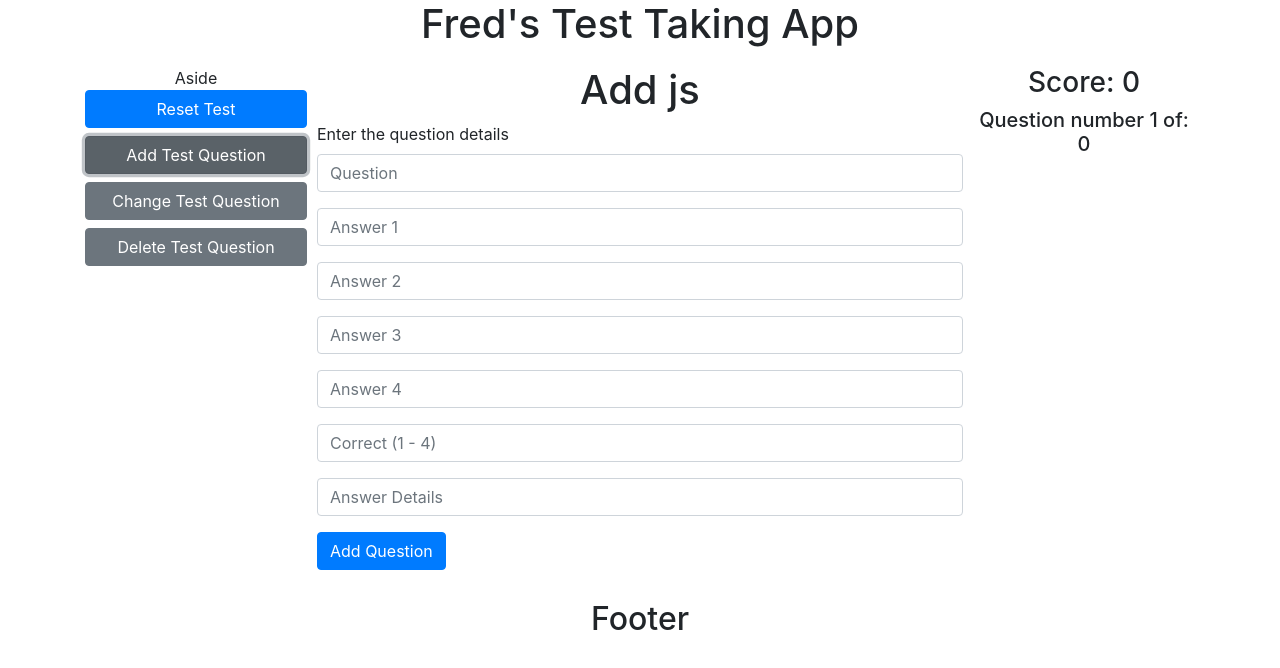
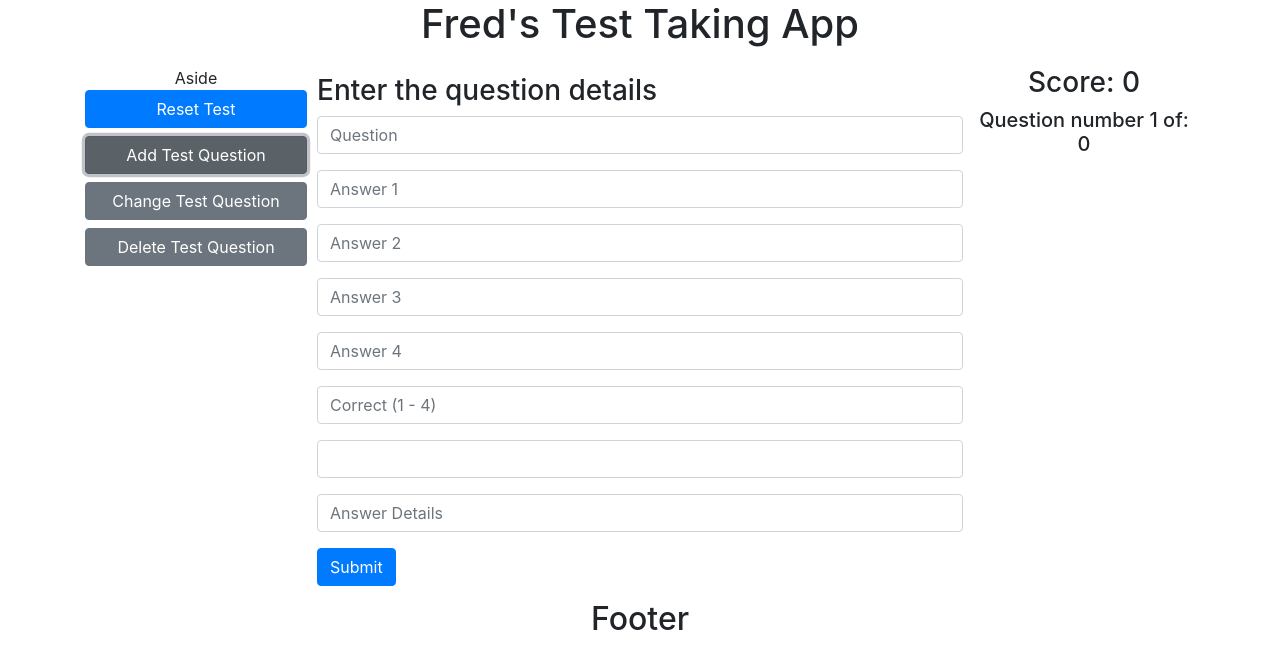
Before and after one commit to fkaesmann/final_project, a React (Create React App) app in the folder testtaker_client/: page / in a window 1280 px wide. Both pictures are taken after a click on the button "Add Test Question". Shown: the top 668 px of the page. Built offline with nearby package versions, Linux system fonts and the light colour scheme; no server answers.

Commit message:
update working

```diff
--- a/testtaker_client/src/components/Add.js
+++ b/testtaker_client/src/components/Add.js
@@ -22,13 +22,13 @@ class Add extends Component {
   handleSubmit(event) {
     event.preventDefault();
 
-    console.log("question => ", event.target.formQuestion.value);
-    console.log("Answer 1 => ", event.target.formAnswer1.value);
-    console.log("Answer 2 => ", event.target.formAnswer2.value);
-    console.log("Answer 3 => ", event.target.formAnswer3.value);
-    console.log("Answer 4 => ", event.target.formAnswer4.value);
-    console.log("Correct => ", event.target.formCorrectNumber.value);
-    console.log("Details => ", event.target.formDetails.value);
+    // console.log("question => ", event.target.formQuestion.value);
+    // console.log("Answer 1 => ", event.target.formAnswer1.value);
+    // console.log("Answer 2 => ", event.target.formAnswer2.value);
+    // console.log("Answer 3 => ", event.target.formAnswer3.value);
+    // console.log("Answer 4 => ", event.target.formAnswer4.value);
+    // console.log("Correct => ", event.target.formCorrectNumber.value);
+    // console.log("Details => ", event.target.formDetails.value);
     // if (this.props.notice) {
     this.props.handleSubmit(event, {
       question: event.target.formQuestion.value,
@@ -37,7 +37,8 @@ class Add extends Component {
       answer3: event.target.formAnswer3.value,
       answer4: event.target.formAnswer4.value,
       correctAnswer: event.target.formCorrectNumber.value,
-      details: event.target.formDetails.value
+      details: event.target.formDetails.value,
+      id: event.target.formId.value
     });
     //   this.props.toggleForm();
     // } else {
@@ -62,39 +63,74 @@ class Add extends Component {
   render() {
     return (
       <div>
-        <h1>Add js</h1>
+        <h1> </h1>
+        <h3 align="left">Enter the question details</h3>
 
         <Form align="left" onSubmit={this.handleSubmit}>
           <Form.Group controlId="formQuestion">
-            <Form.Label>Enter the question details</Form.Label>
-            <Form.Control type="text" placeholder="Question" />
+            <Form.Control
+              type="text"
+              placeholder="Question"
+              defaultValue={this.props.questionUpdate.question}
+            />
           </Form.Group>
 
           <Form.Group controlId="formAnswer1">
-            {/* <Form.Label>Enter Question</Form.Label> */}
-            <Form.Control type="text" placeholder="Answer 1" />
+            <Form.Control
+              type="text"
+              placeholder="Answer 1"
+              defaultValue={this.props.questionUpdate.answer1}
+            />
           </Form.Group>
+
           <Form.Group controlId="formAnswer2">
-            {/* <Form.Label>Enter Question 2</Form.Label> */}
-            <Form.Control type="text" placeholder="Answer 2" />
+            <Form.Control
+              type="text"
+              placeholder="Answer 2"
+              defaultValue={this.props.questionUpdate.answer2}
+            />
           </Form.Group>
+
           <Form.Group controlId="formAnswer3">
-            {/* <Form.Label>Enter Question 3</Form.Label> */}
-            <Form.Control type="text" placeholder="Answer 3" />
+            <Form.Control
+              type="text"
+              placeholder="Answer 3"
+              defaultValue={this.props.questionUpdate.answer3}
+            />
           </Form.Group>
+
           <Form.Group controlId="formAnswer4">
-            <Form.Control type="text" placeholder="Answer 4" />
+            <Form.Control
+              type="text"
+              placeholder="Answer 4"
+              defaultValue={this.props.questionUpdate.answer4}
+            />
           </Form.Group>
+
           <Form.Group controlId="formCorrectNumber">
-            {/* <Form.Label>Correct Number (1 - 4)</Form.Label> */}
-            <Form.Control type="number" placeholder="Correct (1 - 4)" />
+            <Form.Control
+              type="number"
+              placeholder="Correct (1 - 4)"
+              defaultValue={this.props.questionUpdate.correctAnswer}
+            />
           </Form.Group>
+          <Form.Group controlId="formId">
+            <Form.Control
+              type="text"
+              defaultValue={this.props.questionUpdate._id}
+            />
+          </Form.Group>
+
           <Form.Group controlId="formDetails">
-            <Form.Control type="text" placeholder="Answer Details" />
+            <Form.Control
+              type="text"
+              placeholder="Answer Details"
+              defaultValue={this.props.questionUpdate.details}
+            />
           </Form.Group>
 
           <Button variant="primary" type="submit">
-            Add Question
+            Submit
           </Button>
         </Form>
       </div>
--- a/testtaker_client/src/components/Aside.js
+++ b/testtaker_client/src/components/Aside.js
@@ -22,11 +22,16 @@ class Aside extends Component {
 
   async handleAdd(num) {
     try {
-      //   // event.preventDefault();
-      // console.log("handleAdd num =>", num);
       this.props.handleAdd();
     } catch (err) {
       console.log("handleAdd: ", err);
+    }
+  }
+  async handleChange(num) {
+    try {
+      this.props.handleChange();
+    } catch (err) {
+      console.log("handleChange: ", err);
     }
   }
 
@@ -52,7 +57,12 @@ class Aside extends Component {
           >
             Add Test Question
           </Button>
-          <Button variant="secondary" size="md" block>
+          <Button
+            variant="secondary"
+            size="md"
+            block
+            onClick={() => this.handleChange(0)}
+          >
             Change Test Question
           </Button>
           <Button variant="secondary" size="md" block>
--- a/testtaker_client/src/components/Footer.js
+++ b/testtaker_client/src/components/Footer.js
@@ -49,12 +49,12 @@ class Footer extends React.Component {
   handleSubmit(event) {
     event.preventDefault();
     // if (this.props.notice) {
-    this.props.handleSubmit(event, {
-      title: this.title,
-      author: this.author,
-      phone: this.phone,
-      id: this.props.notice.id
-    });
+    // this.props.handleSubmit(event, {
+    //   title: this.title,
+    //   author: this.author,
+    //   phone: this.phone,
+    //   id: this.props.notice.id
+    // });
     // this.props.toggleForm();
     // } else {
     //   this.props.handleSubmit(event, {
--- a/testtaker_client/src/components/Main.js
+++ b/testtaker_client/src/components/Main.js
@@ -16,8 +16,10 @@ class Main extends Component {
       questionNumber: 0,
       score: 0,
       questionCurrent: {},
+      questionUpdate: {},
       answerText: "",
       addButton: false,
+      addToDB: false,
       answerColor: "",
       clickedAnswer: false,
       nextButtonState: false
@@ -26,6 +28,8 @@ class Main extends Component {
     this.handlReset = this.handlReset.bind(this);
     this.handleNext = this.handleNext.bind(this);
     this.handleAdd = this.handleAdd.bind(this);
+    this.handleChange = this.handleChange.bind(this);
+    this.handleSubmit = this.handleSubmit.bind(this);
   }
 
   async componentDidMount() {
@@ -78,40 +82,33 @@ class Main extends Component {
     });
   }
 
-  async handleSubmit(event, obj) {
-    console.log("main.js handleSubmit ", obj);
-    await axios.post("/testtaker", obj);
+  async handleSubmit(event, formInputs) {
+    console.log("main.js handleSubmit this.state.addToDB ", this.state.addToDB);
+    console.log("main.js handleSubmit formInputs ", formInputs);
+
+    if (this.state.addToDB) {
+      await axios.post("/testtaker", formInputs);
+    } else {
+      await axios.put(`/testtaker/${formInputs.id}`, formInputs);
+    }
+
+    await this.getQuestions();
+
+    this.setState({
+      questionCurrent: this.state.questions[0],
+      questionNumber: 0,
+      addButton: false
+    });
   }
 
-  // alertClicked(num) {
-  //Check to see if any answer has been clicked before
-  // if (!this.state.clickedAnswer) {
-  //   if (num === this.state.questionCurrent.correctAnswer) {
-  //     this.setState({
-  //       score: this.state.score + 1
-  //     });
-  //   } else {
-  //     if (this.state.score <= 0) {
-  //       this.state.score = 1;
-  //     }
-  //     this.setState({
-  //       score: this.state.score - 1
-  //     });
-  //   }
+  // async handleDelete(deletedNotice) {
+  //   await axios.delete(`/notices/${deletedNotice.id}`);
+  //   this.getNotices();
   // }
-  // if (num === this.state.questionCurrent.correctAnswer) {
-  //   this.setState({
-  //     clickedAnswer: true,
-  //     answerColor: "success",
-  //     answerText: this.state.questionCurrent.details
-  //   });
-  // } else {
-  //   this.setState({
-  //     clickedAnswer: true,
-  //     answerColor: "danger",
-  //     answerText: "Incorrect"
-  //   });
-  // }
+  // async handleUpdate(event, formInputs) {
+  //   event.preventDefault();
+  //   await axios.put(`/notices/${formInputs.id}`, formInputs);
+  //   this.getNotices();
   // }
 
   async handlReset() {
@@ -119,6 +116,7 @@ class Main extends Component {
     console.log("Main handleReset", this.state.questions[0]);
     this.setState({
       questionNumber: 0,
+      addButton: false,
       questionCurrent: this.state.questions[0]
     });
   }
@@ -126,13 +124,29 @@ class Main extends Component {
     console.log("Main handleAdd");
 
     this.setState({
-      addButton: true
+      addButton: true,
+      addToDB: true
+    });
+  }
+  async handleChange() {
+    console.log(
+      "Main handleChange this.state.questionCurrent",
+      this.state.questionCurrent
+    );
+
+    this.setState({
+      addButton: true,
+      addToDB: false,
+      questionUpdate: this.state.questionCurrent
     });
   }
 
   render() {
     const showAddForm = this.state.addButton ? (
-      <Add handleSubmit={this.handleSubmit} />
+      <Add
+        handleSubmit={this.handleSubmit}
+        questionUpdate={this.state.questionUpdate}
+      />
     ) : (
       <Questions
         questionCurrent={this.state.questionCurrent}
@@ -144,17 +158,13 @@ class Main extends Component {
     return (
       <>
         <div>
-          <Aside handlReset={this.handlReset} handleAdd={this.handleAdd} />
+          <Aside
+            handlReset={this.handlReset}
+            handleAdd={this.handleAdd}
+            handleChange={this.handleChange}
+          />
         </div>
 
-        {/* <Questions
-          questionCurrent={this.state.questionCurrent}
-          score={this.state.score}
-          alertClicked={this.alertClicked}
-          handleNext={this.handleNext}
-        /> */}
-
-        {/* <Add handleSubmit={this.handleSubmit} /> */}
         {showAddForm}
 
         <Nav
```
Also changed, not shown: testtaker_client/src/components/Questions.js (+0 -15 lines).
